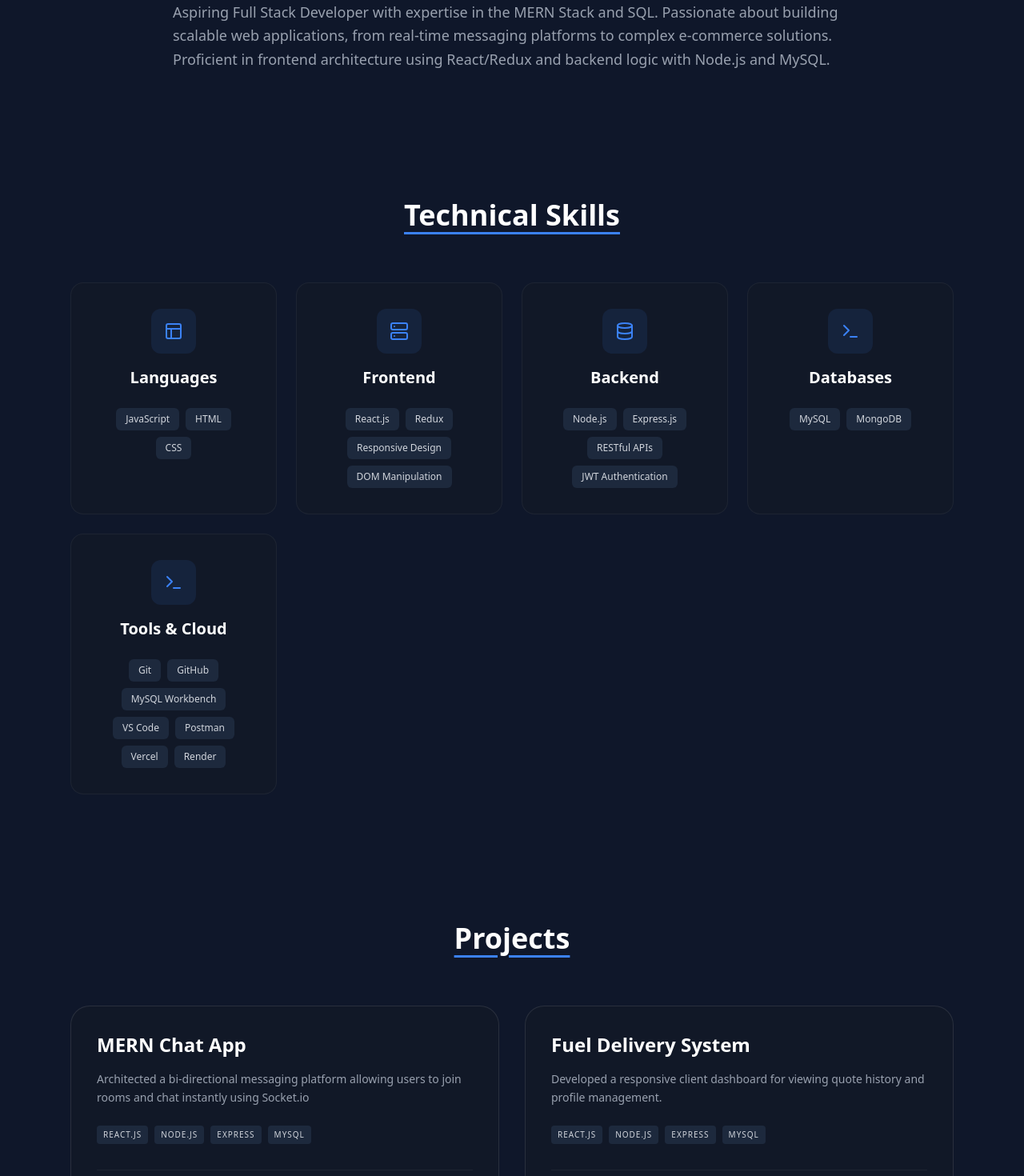
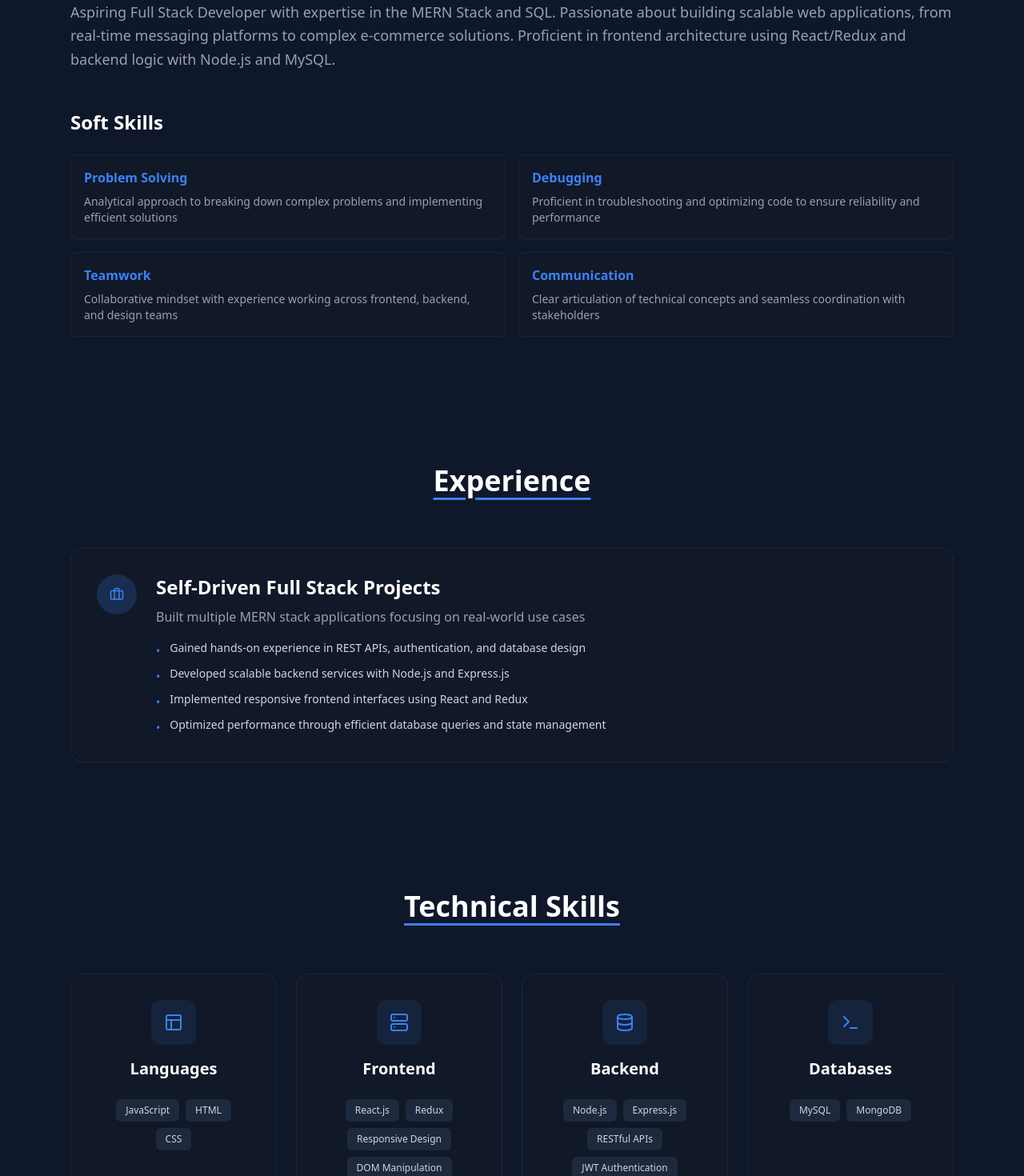
Before and after one commit to indhurakkapan006/Resume-Portfolio, a React (Vite) app: page / in a window 1280 px wide. Shown: the part 1040-2510 px from the top of the page at 80% size. Built offline with nearby package versions, Linux system fonts and the light colour scheme.

Commit message:
Update portfolio: add Education and Experience sections, improve project descriptions with challenges and solutions, add soft skills to About section, fix resume download link to open in new tab

```diff
--- a/src/App.jsx
+++ b/src/App.jsx
@@ -5,6 +5,8 @@ import Projects from './components/Projects';
 import Certifications from './components/Certifications';
 import Contact from './components/Contact';
 import About from './components/About';
+import Education from './components/Education';
+import Experience from './components/Experience';
 import { Github, Linkedin, Mail } from 'lucide-react';
 
 function App() {
@@ -53,7 +55,7 @@ function App() {
           </motion.p>
 
           <div className="mt-8 flex justify-center gap-4 items-center">
-            <a href="/resume.pdf" download className="bg-accent text-dark px-4 py-2 rounded-md font-semibold hover:opacity-90">Download Resume</a>
+            <a href="/resume.pdf" download target="_blank" className="bg-accent text-dark px-4 py-2 rounded-md font-semibold hover:opacity-90">Download Resume</a>
             <div className="flex gap-3 text-gray-400">
               <a href="https://github.com/indhurakkapan006" target="_blank" rel="noreferrer" className="hover:text-accent"> <Github /> </a>
               <a href="https://www.linkedin.com/in/esakkimuthu-neweye/" target="_blank" rel="noreferrer" className="hover:text-accent"> <Linkedin /> </a>
@@ -76,8 +78,10 @@ function App() {
       <About />
 
       {/* These components now handle their own scroll animations internally */}
+      <Experience />
       <DetailedSkills />
       <Projects />
+      <Education />
       <Certifications />
       <Contact />
 
--- a/src/components/About.jsx
+++ b/src/components/About.jsx
@@ -1,8 +1,15 @@
 import { motion } from 'framer-motion';
 
 export default function About() {
+  const softSkills = [
+    { skill: "Problem Solving", desc: "Analytical approach to breaking down complex problems and implementing efficient solutions" },
+    { skill: "Debugging", desc: "Proficient in troubleshooting and optimizing code to ensure reliability and performance" },
+    { skill: "Teamwork", desc: "Collaborative mindset with experience working across frontend, backend, and design teams" },
+    { skill: "Communication", desc: "Clear articulation of technical concepts and seamless coordination with stakeholders" }
+  ];
+
   return (
-    <section id="about" className="py-20 px-6 max-w-4xl mx-auto">
+    <section id="about" className="py-20 px-6 max-w-6xl mx-auto">
       <motion.div
         initial={{ opacity: 0, y: 20 }}
         whileInView={{ opacity: 1, y: 0 }}
@@ -10,9 +17,26 @@ export default function About() {
         viewport={{ once: true }}
       >
         <h2 className="text-4xl font-bold mb-6">About Me</h2>
-        <p className="text-gray-400 leading-relaxed text-lg">
+        <p className="text-gray-400 leading-relaxed text-lg mb-12">
           Aspiring Full Stack Developer with expertise in the MERN Stack and SQL. Passionate about building scalable web applications, from real-time messaging platforms to complex e-commerce solutions. Proficient in frontend architecture using React/Redux and backend logic with Node.js and MySQL.
         </p>
+
+        <h3 className="text-2xl font-bold mb-6">Soft Skills</h3>
+        <div className="grid md:grid-cols-2 gap-4">
+          {softSkills.map((item, i) => (
+            <motion.div
+              key={i}
+              initial={{ opacity: 0, x: -20 }}
+              whileInView={{ opacity: 1, x: 0 }}
+              transition={{ duration: 0.6, delay: i * 0.1 }}
+              viewport={{ once: true }}
+              className="bg-[#111827] p-4 rounded-lg border border-white/5 hover:border-accent/50 transition-colors"
+            >
+              <h4 className="text-accent font-bold mb-2">{item.skill}</h4>
+              <p className="text-gray-400 text-sm">{item.desc}</p>
+            </motion.div>
+          ))}
+        </div>
       </motion.div>
     </section>
   );
--- /dev/null
+++ b/src/components/Education.jsx
@@ -0,0 +1,38 @@
+import { GraduationCap } from 'lucide-react';
+import { motion } from 'framer-motion';
+
+const education = [
+  {
+    degree: "BE – Electronics and Communication Engineering",
+    college: "Sengunthar Engineering College (Autonomous), Tiruchengode",
+    year: "2027",
+    icon: <GraduationCap size={18}/>
+  }
+];
+
+export default function Education() {
+  return (
+    <section className="py-20 px-6 max-w-6xl mx-auto">
+      <h2 id="education" className="text-4xl font-bold text-center mb-16 underline decoration-accent underline-offset-8">Education</h2>
+      <div className="grid md:grid-cols-1 gap-4">
+        {education.map((edu, i) => (
+          <motion.div
+            key={i}
+            initial={{ opacity: 0, x: -50 }}
+            whileInView={{ opacity: 1, x: 0 }}
+            transition={{ duration: 0.6, delay: i * 0.1 }}
+            viewport={{ once: true }}
+            className="flex items-center gap-6 bg-[#111827] p-6 rounded-2xl border border-white/5 hover:border-accent/50 transition-colors"
+          >
+            <div className="p-4 bg-accent/20 rounded-full text-accent">{edu.icon}</div>
+            <div>
+              <h4 className="font-bold text-lg text-white">{edu.degree}</h4>
+              <p className="text-gray-400 text-sm mt-1">{edu.college}</p>
+              <p className="text-accent text-sm font-medium mt-2">Graduation Year: {edu.year}</p>
+            </div>
+          </motion.div>
+        ))}
+      </div>
+    </section>
+  );
+}
--- /dev/null
+++ b/src/components/Experience.jsx
@@ -0,0 +1,52 @@
+import { Briefcase } from 'lucide-react';
+import { motion } from 'framer-motion';
+
+const experiences = [
+  {
+    title: "Self-Driven Full Stack Projects",
+    description: "Built multiple MERN stack applications focusing on real-world use cases",
+    details: [
+      "Gained hands-on experience in REST APIs, authentication, and database design",
+      "Developed scalable backend services with Node.js and Express.js",
+      "Implemented responsive frontend interfaces using React and Redux",
+      "Optimized performance through efficient database queries and state management"
+    ],
+    icon: <Briefcase size={18} />
+  }
+];
+
+export default function Experience() {
+  return (
+    <section id="experience" className="py-20 px-6 max-w-6xl mx-auto">
+      <h2 className="text-4xl font-bold text-center mb-16 underline decoration-accent underline-offset-8">Experience</h2>
+      <div className="grid md:grid-cols-1 gap-6">
+        {experiences.map((exp, i) => (
+          <motion.div
+            key={i}
+            initial={{ opacity: 0, x: -50 }}
+            whileInView={{ opacity: 1, x: 0 }}
+            transition={{ duration: 0.6, delay: i * 0.1 }}
+            viewport={{ once: true }}
+            className="flex gap-6 bg-[#111827] p-8 rounded-2xl border border-white/5 hover:border-accent/50 transition-colors"
+          >
+            <div className="p-4 bg-accent/20 rounded-full text-accent flex-shrink-0 h-fit">
+              {exp.icon}
+            </div>
+            <div className="flex-1">
+              <h3 className="text-2xl font-bold text-white mb-2">{exp.title}</h3>
+              <p className="text-gray-400 mb-4 leading-relaxed">{exp.description}</p>
+              <ul className="space-y-2">
+                {exp.details.map((detail, idx) => (
+                  <li key={idx} className="text-gray-300 text-sm flex items-start gap-3">
+                    <span className="text-accent mt-1 flex-shrink-0">•</span>
+                    <span>{detail}</span>
+                  </li>
+                ))}
+              </ul>
+            </div>
+          </motion.div>
+        ))}
+      </div>
+    </section>
+  );
+}
--- a/src/components/Projects.jsx
+++ b/src/components/Projects.jsx
@@ -4,19 +4,52 @@ import { motion } from 'framer-motion'; // 1. Import motion
 const featuredProjects = [
   {
     title: "MERN Chat App",
-    desc: "Architected a bi-directional messaging platform allowing users to join rooms and chat instantly using Socket.io",
-    tags: ["React.js", "Node.js", "Express", "MySQL"],
+    role: "Full Stack Developer",
+    overview: "Architected a bi-directional messaging platform allowing users to join rooms and chat instantly",
+    challenges: [
+      "Implementing real-time communication with low latency",
+      "Managing concurrent user connections and room state",
+      "Ensuring message persistence and chat history"
+    ],
+    solutions: [
+      "Integrated Socket.io for WebSocket-based bidirectional messaging",
+      "Designed efficient database queries for message retrieval and room management",
+      "Implemented event-driven architecture for real-time updates"
+    ],
+    tags: ["React.js", "Node.js", "Express", "MySQL", "Socket.io"],
     links: { demo: "https://chat-app-one-sage-64.vercel.app", source: "https://github.com/indhurakkapan006/chat-app.git" }
   },
   {
     title: "Fuel Delivery System",
-    desc: "Developed a responsive client dashboard for viewing quote history and profile management.",
+    role: "Full Stack Developer",
+    overview: "Developed a comprehensive platform for fuel delivery with client and admin dashboards",
+    challenges: [
+      "Creating intuitive quote history visualization",
+      "Managing user profile data and delivery preferences",
+      "Integrating location-based services"
+    ],
+    solutions: [
+      "Built responsive React dashboard with data tables and filters",
+      "Implemented secure profile management with validation",
+      "Designed user-friendly interface for quote and order tracking"
+    ],
     tags: ["React.js", "Node.js", "Express", "MySQL"],
     links: { demo: "https://fuel-delivery-frontend.vercel.app", source: "https://github.com/indhurakkapan006/fuel-delivery-web.git" }
   },
   {
     title: "Ecommerce Project",
-    desc: "Developed a RESTful API to handle CRUD operations for inventory management and order processing.",
+    role: "Full Stack Developer",
+    overview: "Built a complete e-commerce platform with inventory management and order processing",
+    challenges: [
+      "Handling complex CRUD operations for multiple entities",
+      "Managing inventory stock levels and order workflows",
+      "Implementing state management across components"
+    ],
+    solutions: [
+      "Developed RESTful API with modular controller and service layers",
+      "Integrated Redux for centralized state management",
+      "Implemented transaction-safe inventory updates and order processing"
+    ],
     tags: ["React.js", "Redux", "Node.js", "MongoDB"],
     links: { demo: "https://shop-frontend-glmh.onrender.com", source: "https://github.com/indhurakkapan006/Ecommerce-project.git" }
   },
@@ -38,8 +71,31 @@ export default function Projects() {
             viewport={{ once: true }} // Only animate once per session
             className="bg-[#111827] p-8 rounded-3xl border border-white/10 hover:border-accent transition-all group"
           >
-            <h3 className="text-2xl font-bold mb-4">{p.title}</h3>
-            <p className="text-gray-400 mb-6 leading-relaxed text-sm">{p.desc}</p>
+            <div className="mb-4">
+              <h3 className="text-2xl font-bold">{p.title}</h3>
+              <p className="text-accent text-sm font-medium mt-1">Role: {p.role}</p>
+            </div>
+
+            <p className="text-gray-400 mb-6 leading-relaxed text-sm">{p.overview}</p>
+
+            <div className="mb-6">
+              <h4 className="text-sm font-bold text-white mb-2">Technical Challenges:</h4>
+              <ul className="list-disc list-inside space-y-1">
+                {p.challenges.map((challenge, idx) => (
+                  <li key={idx} className="text-gray-400 text-sm">{challenge}</li>
+                ))}
+              </ul>
+            </div>
+
+            <div className="mb-6">
+              <h4 className="text-sm font-bold text-white mb-2">Solutions Implemented:</h4>
+              <ul className="list-disc list-inside space-y-1">
+                {p.solutions.map((solution, idx) => (
+                  <li key={idx} className="text-gray-400 text-sm">{solution}</li>
+                ))}
+              </ul>
+            </div>
+
             <div className="flex flex-wrap gap-2 mb-8">
               {p.tags.map(tag => (
                 <span key={tag} className="text-[10px] uppercase tracking-widest bg-slate-800 px-2 py-1 rounded text-gray-300">{tag}</span>
```
